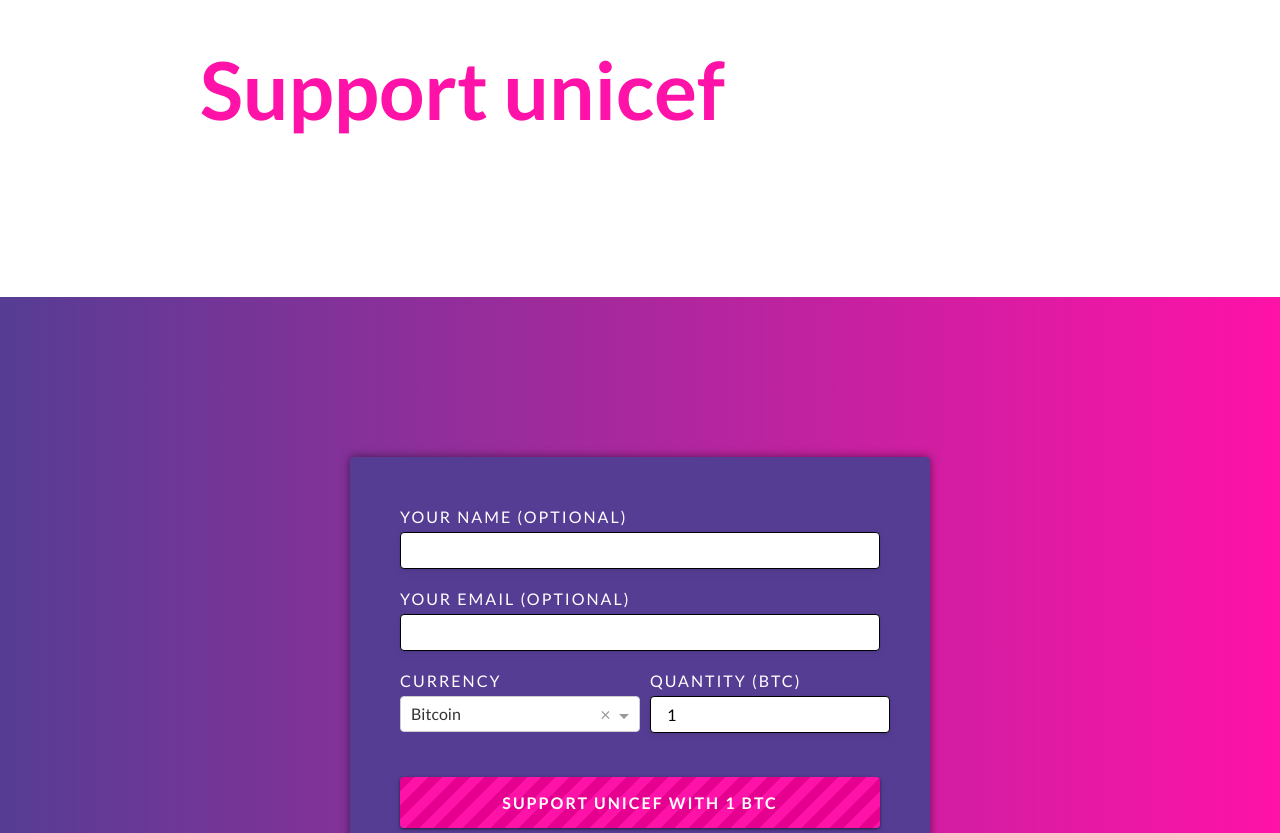
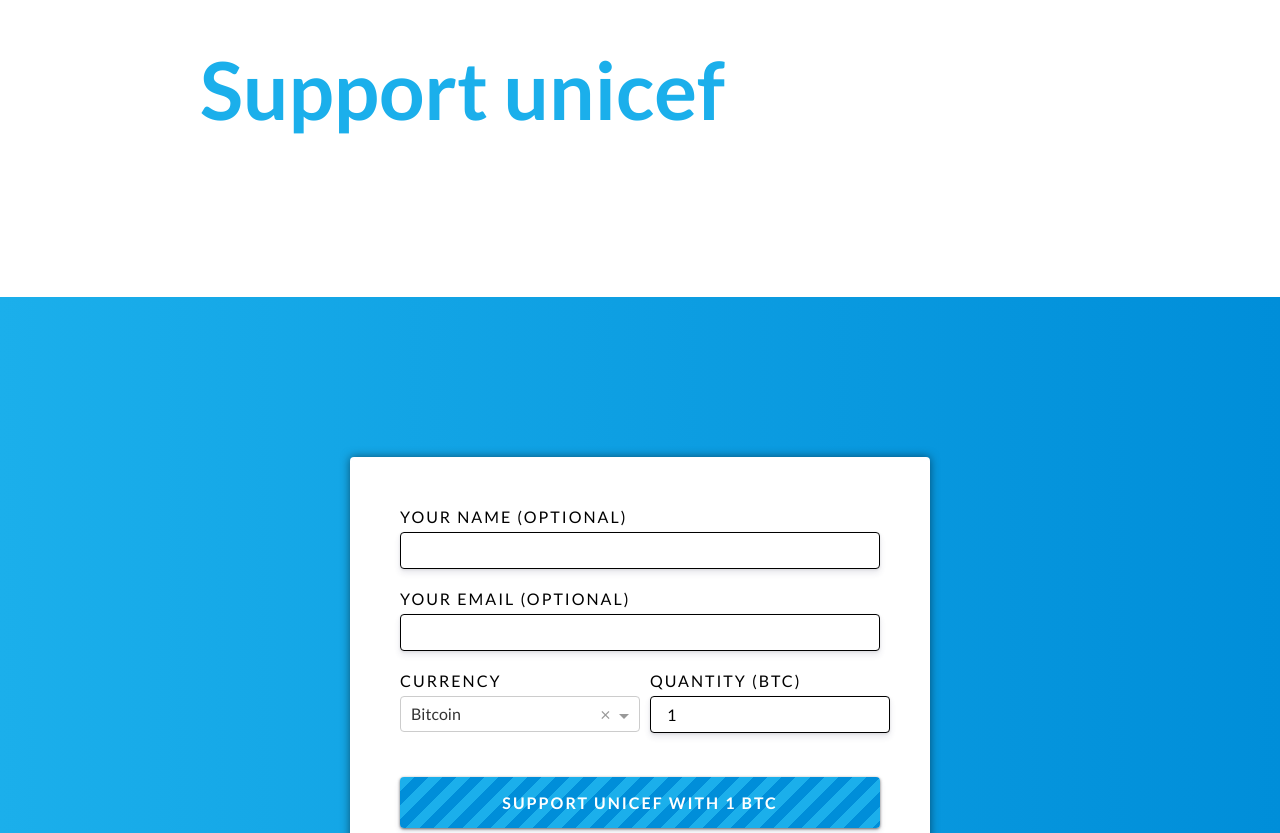
Before and after one commit to scarletks1214/unicef-france, a React (Create React App) app: page / in a window 1280 px wide. Shown: the part 119-952 px from the top of the page. Built offline with nearby package versions, Linux system fonts and the light colour scheme.

Commit message:
update to their colors

```diff
--- a/public/index.html
+++ b/public/index.html
@@ -19,7 +19,7 @@
       work correctly both with client-side routing and a non-root public URL.
       Learn how to configure a non-root public URL by running `npm run build`.
     -->
-    <title>React App</title>
+    <title>Faire un don en cryptomonnaie | UNICEF France</title>
   </head>
   <body>
     <noscript>
--- a/src/App.js
+++ b/src/App.js
@@ -26,12 +26,12 @@
 
   ${props => props.pink ? css`
     background-color: white;
-    color: #FF12A7;
+    color: #1BAFEB;
   ` : css`
-    background: #ff12a7;  /* fallback for old browsers */
+    background: #1BAFEB;  /* fallback for old browsers */
     ${media.tablet`
-      background: -webkit-linear-gradient(to right, #563D94, #FF12A7);  /* Chrome 10-25, Safari 5.1-6 */
-      background: linear-gradient(to right, #563D94, #FF12A7); /* W3C, IE 10+/ Edge, Firefox 16+, Chrome 26+, Opera 12+, Safari 7+ */
+      background: -webkit-linear-gradient(to right, #1BAFEB, #008ED9);  /* Chrome 10-25, Safari 5.1-6 */
+      background: linear-gradient(to right, #1BAFEB, #008ED9); /* W3C, IE 10+/ Edge, Firefox 16+, Chrome 26+, Opera 12+, Safari 7+ */
     `}
 
     color: black;
--- a/src/components/Button.js
+++ b/src/components/Button.js
@@ -13,14 +13,14 @@
   transition: all 500ms;
   border: none;
   color: white;
-  background-color: #ff12a7;
+  background-color: #008ED9;
 
   background: repeating-linear-gradient(
     135deg,
-    #E60090,
-    #E60090 10px,
-    #ff12a7 10px,
-    #ff12a7 20px
+    #1BAFEB,
+    #1BAFEB 10px,
+    #008ED9 10px,
+    #008ED9 20px
   );
 `;
 
--- a/src/components/SignupForm.js
+++ b/src/components/SignupForm.js
@@ -62,9 +62,9 @@
   flex-direction: column;
   align-items: stretch;
   border-radius: 4px;
-  background: #563d94;
+  background-color: white;
   box-shadow: 0 0 10px rgba(0, 0, 0, 0.5);
-  color: white;
+  color: black;
 
   padding: 30px 30px;
   ${media.tablet`padding: 50px 50px`}
```
